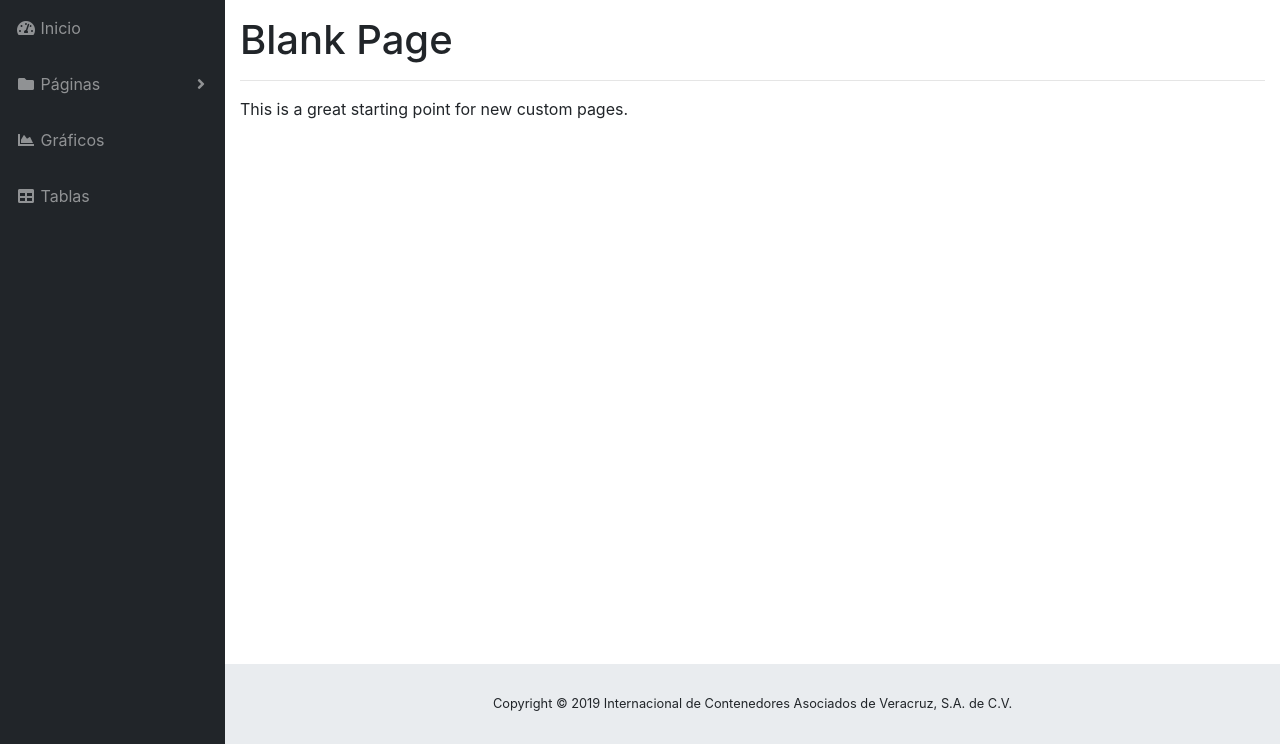
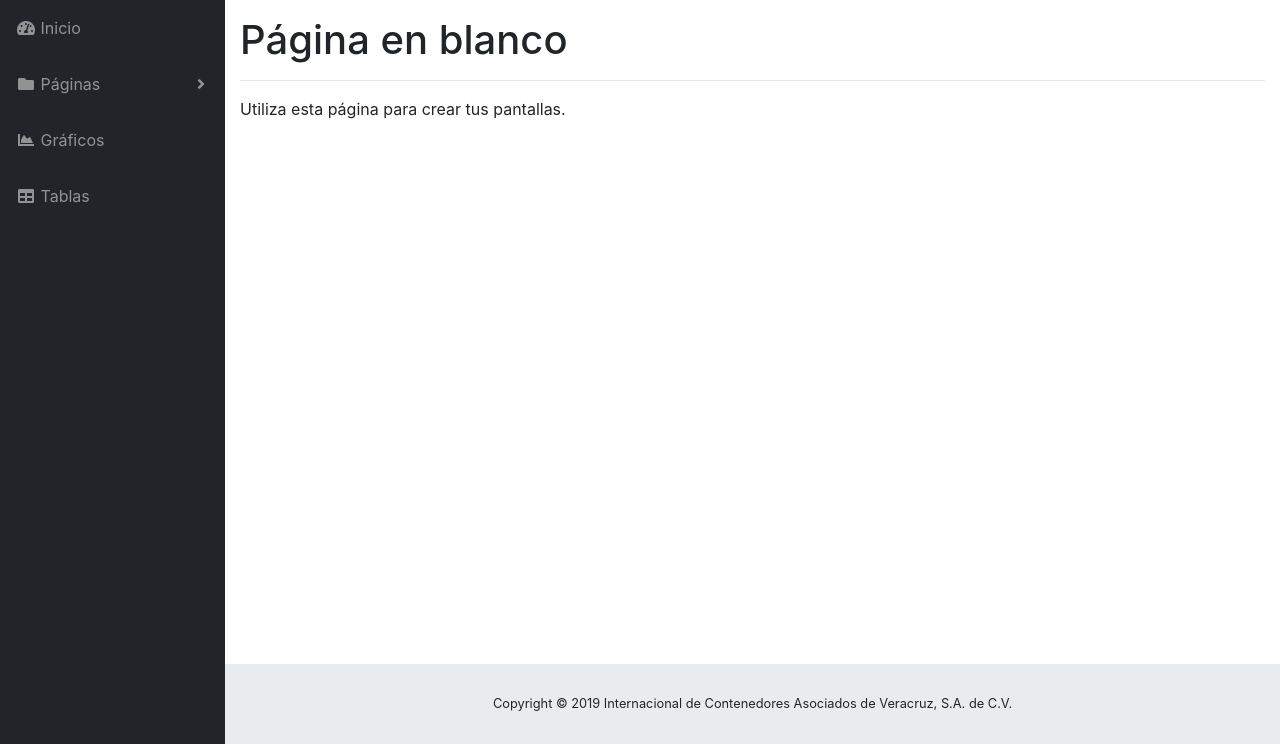
Before and after one commit to UniversidadCristobalColon/integrador-ago-dic-2019, a PHP site: page /Templates/blank.php in a window 1280 px wide. Shown: the part 56-800 px from the top of the page. Run offline with PHP 8.4, Linux system fonts and the light colour scheme.

Commit message:
Update blank.php

```diff
--- a/Templates/blank.php
+++ b/Templates/blank.php
@@ -34,9 +34,9 @@ define('RUTA_INCLUDE', '../'); //ajustar a necesidad
         <div class="container-fluid">
 
             <!-- Page Content -->
-            <h1>Blank Page</h1>
+            <h1>Página en blanco</h1>
             <hr>
-            <p>This is a great starting point for new custom pages.</p>
+            <p>Utiliza esta página para crear tus pantallas.</p>
 
         </div>
         <!-- /.container-fluid -->
```
